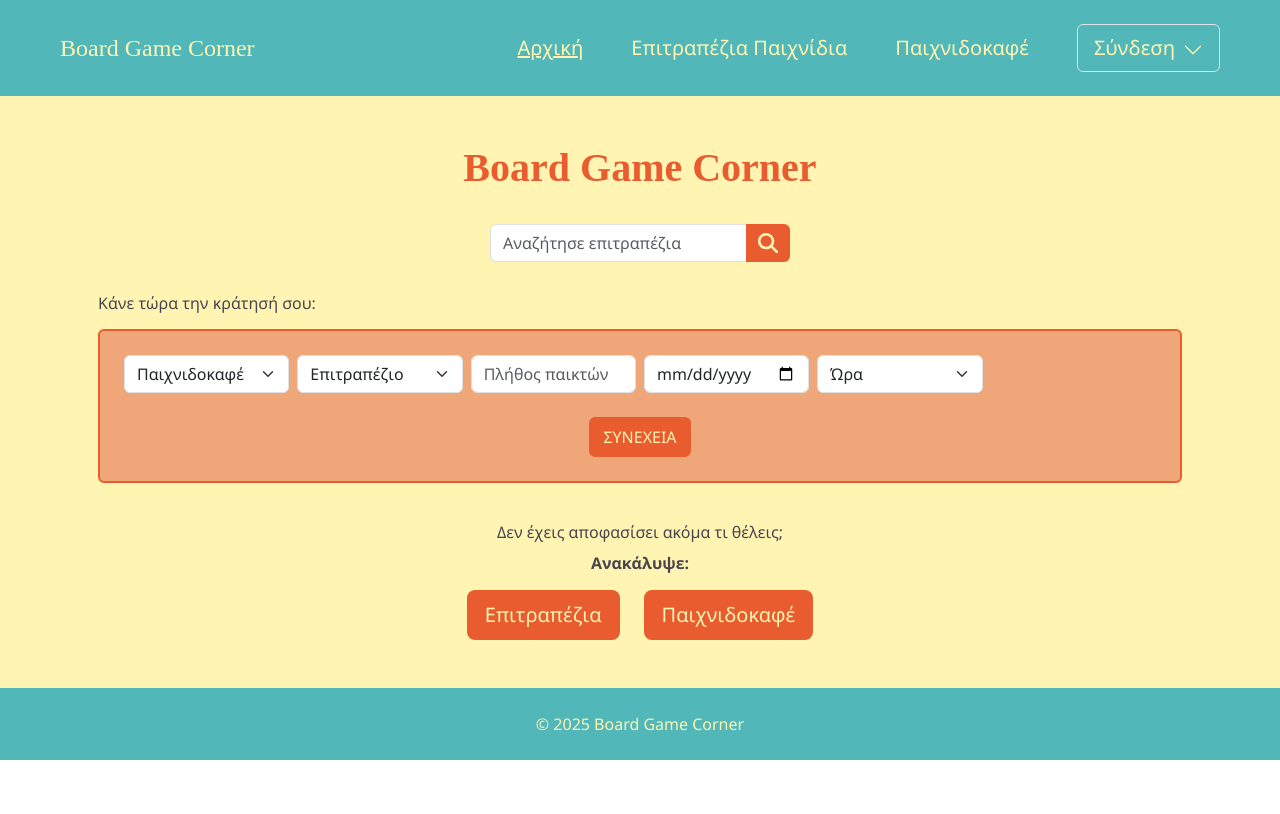
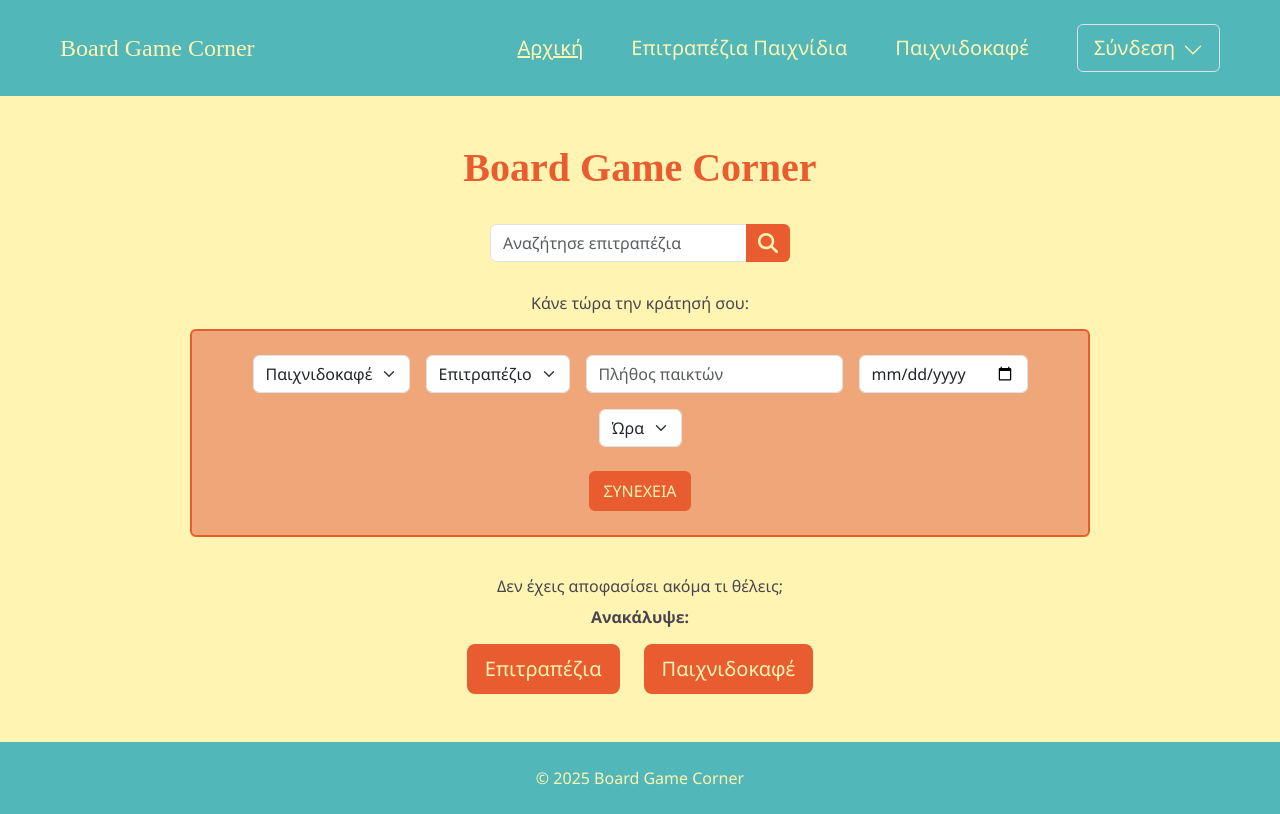
Before and after one commit to stellavl/board-game-corner, a React (Create React App) app in the folder frontend/: page / in a window 1280 px wide. Built offline with nearby package versions, Linux system fonts and the light colour scheme; the HTML template or start-up script is replaced by a standard one.

Commit message:
optimise reservation form

```diff
--- a/frontend/src/components/ReservationFormGeneral.jsx
+++ b/frontend/src/components/ReservationFormGeneral.jsx
@@ -1,41 +1,38 @@
 import React from "react";
 import "bootstrap/dist/css/bootstrap.min.css";
-import { Container, Row, Col, Form, Button } from "react-bootstrap";
+import { Container, Form } from "react-bootstrap";
 import OrangeButton from './OrangeButton';
 
 const ReservationForm = () => {
   return (
-    <Container className="p-3">
-      <h6 className="mb-3" style={{ color: 'var(--color-gray-purple)' }}>Κάνε τώρα την κράτησή σου:</h6>
-      <Container className="p-4 rounded" style={{ backgroundColor: 'var(--color-soft-orange)', border: '2px solid var(--color-orange)' }}>
-        <Row className="g-2">
-          <Col md={2}>
-            <Form.Select>
+    <Container className="p-3 text-center">
+      <h6 className="mb-3" style={{ color: 'var(--color-gray-purple)' }}>
+        Κάνε τώρα την κράτησή σου:
+      </h6>
+      <Container
+        className="py-4 rounded align-items-center"
+        style={{
+          backgroundColor: 'var(--color-soft-orange)',
+          border: '2px solid var(--color-orange)',
+          maxWidth: '900px', // Optimized width so that all form fields are in one line
+        }}
+      >
+        <div className="d-flex flex-wrap gap-3 justify-content-center w-100">
+          <Form.Select className="form-control w-auto">
             <option>Παιχνιδοκαφέ</option>
           </Form.Select>
-          </Col>
-          <Col md={2}>
-              <Form.Select type="text">
+          <Form.Select className="form-control w-auto">
             <option>Επιτραπέζιο</option>
           </Form.Select>
-          </Col>
-          <Col md={2}>
-            <Form.Control type="number" placeholder="Πλήθος παικτών" />
-          </Col>
-          <Col md={2}>
-            <Form.Control type="date"/>
-          </Col>
-          <Col md={2}>
-            <Form.Select>
+          <Form.Control type="number" placeholder="Πλήθος παικτών" className="form-control w-auto" />
+          <Form.Control type="date" className="form-control w-auto" />
+          <Form.Select className="form-control w-auto">
             <option>Ώρα</option>
           </Form.Select>
-          </Col>
-        </Row>
-        <Row className="mt-4">
-          <Col className="text-center">
+        </div>
+        <div className="mt-4">
           <OrangeButton text="ΣΥΝΕΧΕΙΑ"/>
-          </Col>
-        </Row>
+        </div>
       </Container>
     </Container>
   );
```
Lines whose indentation alone changed are shown as unchanged.
